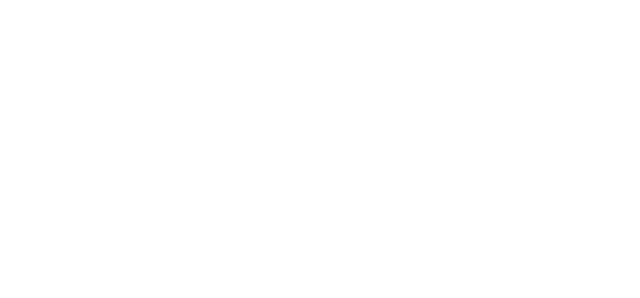
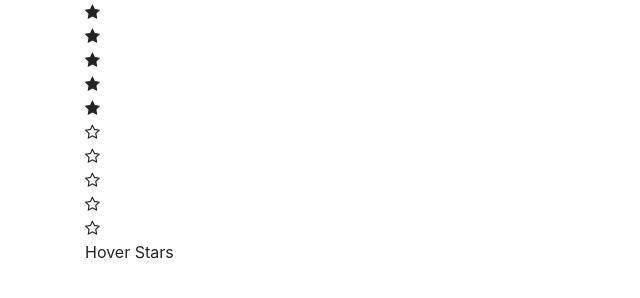
Before and after one commit to OwenLeee/voice-dating-app, a website: page private/rating.html in a window 1280 px wide. Shown: the whole page, without its empty margins (0-640 px from the left). Drawn offline with nearby package versions, Linux system fonts and the light colour scheme.

Commit message:
update rating html

```diff
--- a/private/css/rating.css
+++ b/private/css/rating.css
@@ -0,0 +1,84 @@
+.container {
+    height: 100vh;
+    width: 100vw;
+}
+/*
+.stars {
+    width: 420px;
+    height: 80px;
+    text-align: center;
+    position: absolute;
+    top: 50%;
+    left: 50%;
+    transform: translate(-50%, -50%);
+    -webkit-transform: translate(-50%, -50%);
+    -ms-transform: translate(-50%, -50%);
+ }
+
+ .stars .star {
+    width: 84px;
+    position: absolute;
+    top: 0;
+    font-size: 70px;
+    color: #FFFD5A;
+    text-shadow: 1px 2px 4px #C3C11C;
+    padding: 0 5px;
+ }
+
+ .stars-ghost {
+    width: 0px;
+    position: relative;
+    float: left;
+    overflow: hidden;
+    height: 100%;
+    z-index: 2;
+ }
+
+ .stars .star:nth-child(1) {
+    left: 0;
+ }
+
+ .stars .star:nth-child(2) {
+    left: 84px;
+ }
+
+ .stars .star:nth-child(3) {
+    left: 168px;
+ }
+
+ .stars .star:nth-child(4) {
+    left: 252px;
+ }
+
+ .stars .star:nth-child(5) {
+    left: 336px;
+ }
+
+ body {
+    background: #fff;
+ }
+
+ .info {
+    width: 100%;
+    font-size: 30px;
+    text-align: center;
+    font-family: "Consolas";
+    position: absolute;
+    top: -80px;
+ }
+
+ body,
+ html {
+    overflow: hidden;
+ }
+
+ *,
+ *:after,
+ *::before {
+    -webkit-box-sizing: border-box;
+    -moz-box-sizing: border-box;
+    box-sizing: border-box;
+    margin: 0;
+    padding: 0;
+    text-decoration: none;
+ } */
--- a/private/rating.html
+++ b/private/rating.html
@@ -1,13 +1,54 @@
 <!DOCTYPE html>
 <html lang="en">
+
 <head>
     <meta charset="UTF-8">
     <meta name="viewport" content="width=device-width, initial-scale=1.0">
     <meta http-equiv="X-UA-Compatible" content="ie=edge">
+    <link rel="stylesheet" href="https://stackpath.bootstrapcdn.com/bootstrap/4.3.1/css/bootstrap.min.css"
+        integrity="sha384-ggOyR0iXCbMQv3Xipma34MD+dH/1fQ784/j6cY/iJTQUOhcWr7x9JvoRxT2MZw1T" crossorigin="anonymous">
+    <link href="https://stackpath.bootstrapcdn.com/font-awesome/4.7.0/css/font-awesome.min.css" rel="stylesheet"
+        integrity="sha384-wvfXpqpZZVQGK6TAh5PVlGOfQNHSoD2xbE+QkPxCAFlNEevoEH3Sl0sibVcOQVnN" crossorigin="anonymous">
     <link rel="stylesheet" href="./CSS/rating.css">
     <title>Rating</title>
 </head>
+
 <body>
+    <div class="container">
+        <div class="row">
+            <div class="col-12">
+                <div class="stars">
+                    <div class="stars-ghost">
+                        <div class="star"><i class="fa fa-star"></i></div>
+                        <div class="star"><i class="fa fa-star"></i></div>
+                        <div class="star"><i class="fa fa-star"></i></div>
+                        <div class="star"><i class="fa fa-star"></i></div>
+                        <div class="star"><i class="fa fa-star"></i></div>
+                    </div>
+                    <div class="star"><i class="fa fa-star-o"></i></div>
+                    <div class="star"><i class="fa fa-star-o"></i></div>
+                    <div class="star"><i class="fa fa-star-o"></i></div>
+                    <div class="star"><i class="fa fa-star-o"></i></div>
+                    <div class="star"><i class="fa fa-star-o"></i></div>
+                    <div class="info">Hover Stars</div>
+                </div>
+            </div>
+        </div>
+    </div>
+    <script src="https://cdnjs.cloudflare.com/ajax/libs/popper.js/1.14.7/umd/popper.min.js"
+        integrity="sha384-UO2eT0CpHqdSJQ6hJty5KVphtPhzWj9WO1clHTMGa3JDZwrnQq4sF86dIHNDz0W1" crossorigin="anonymous">
+    </script>
+    <script src="https://cdnjs.cloudflare.com/ajax/libs/materialize/1.0.0/js/materialize.min.js"></script>
+    <script src="https://code.jquery.com/jquery-3.4.1.slim.min.js"
+        integrity="sha384-J6qa4849blE2+poT4WnyKhv5vZF5SrPo0iEjwBvKU7imGFAV0wwj1yYfoRSJoZ+n" crossorigin="anonymous">
+    </script>
+    <script src="https://cdn.jsdelivr.net/npm/popper.js@1.16.0/dist/umd/popper.min.js"
+        integrity="sha384-Q6E9RHvbIyZFJoft+2mJbHaEWldlvI9IOYy5n3zV9zzTtmI3UksdQRVvoxMfooAo" crossorigin="anonymous">
+    </script>
+    <script src="https://stackpath.bootstrapcdn.com/bootstrap/4.4.1/js/bootstrap.min.js"
+        integrity="sha384-wfSDF2E50Y2D1uUdj0O3uMBJnjuUD4Ih7YwaYd1iqfktj0Uod8GCExl3Og8ifwB6" crossorigin="anonymous">
+    </script>
+    <script type='text/javascript' src="./js/rating.js"></script>
+</body>
 
-</body>
 </html>
```
Also changed, not shown: private/js/rating.js (added, +7 -0 lines).
